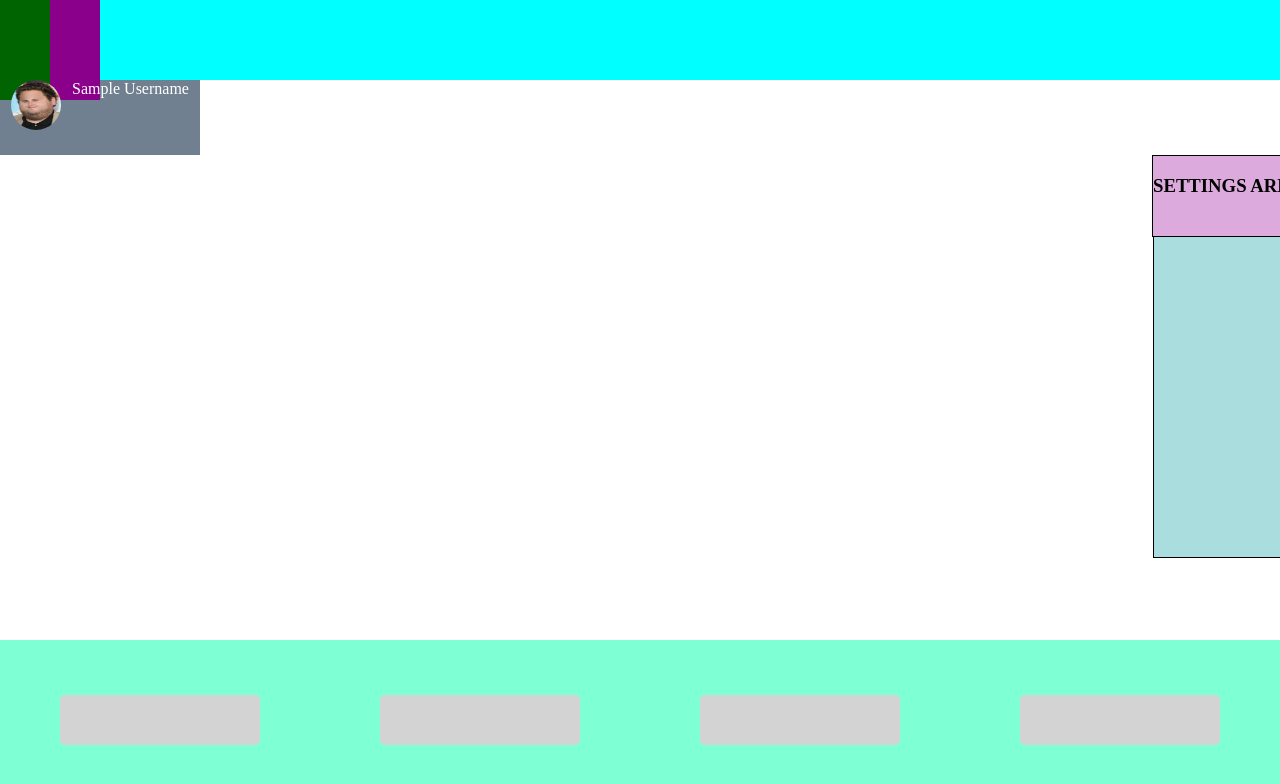
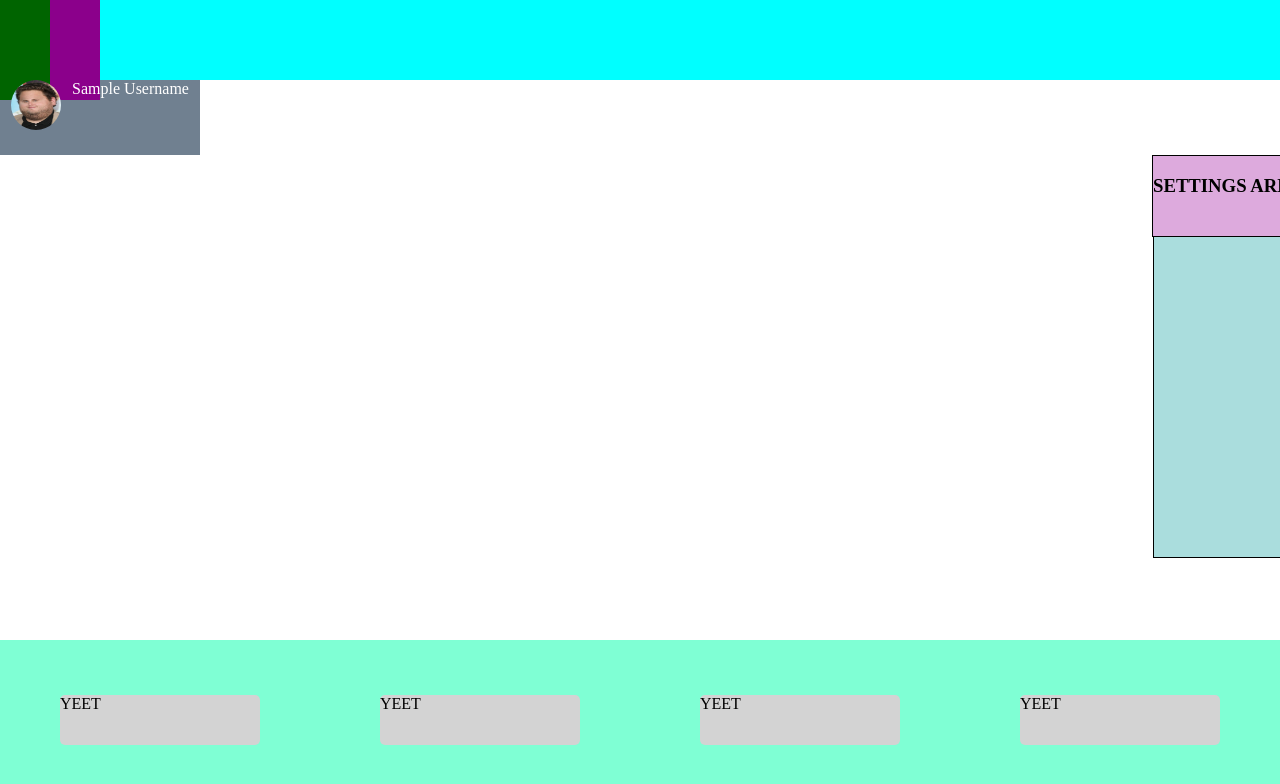
Before and after one commit to jordannaranja/Lab5Assignment-, a plain HTML site: page index.html in a window 1280 px wide. Shown: the top 784 px of the page. Drawn offline with Linux system fonts and the light colour scheme.

Commit message:
added yeets

```diff
--- a/index.html
+++ b/index.html
@@ -36,10 +36,10 @@
 
     <!-- FOOTER -->
     <div id="footer">
-        <div class="buttons"></div>
-        <div class="buttons"></div>
-        <div class="buttons"></div>
-        <div class="buttons"></div>
+        <div class="buttons">YEET</div>
+        <div class="buttons">YEET</div>
+        <div class="buttons">YEET</div>
+        <div class="buttons">YEET</div>
     </div>
     <!-- FOOTER END -->
         <script>src='avatar.js'</script>
```
